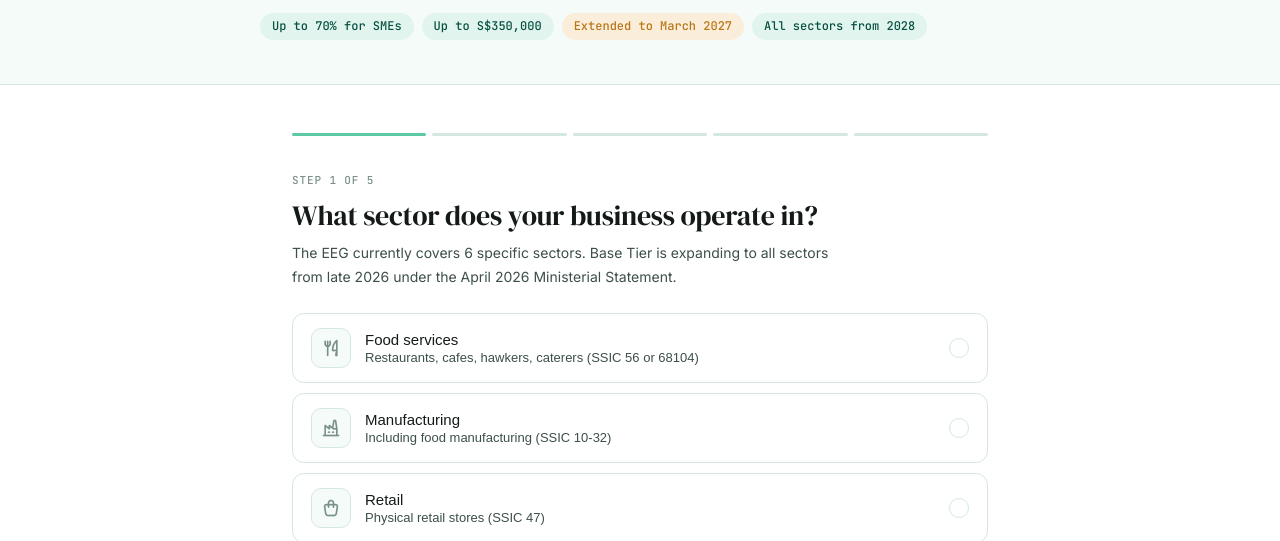
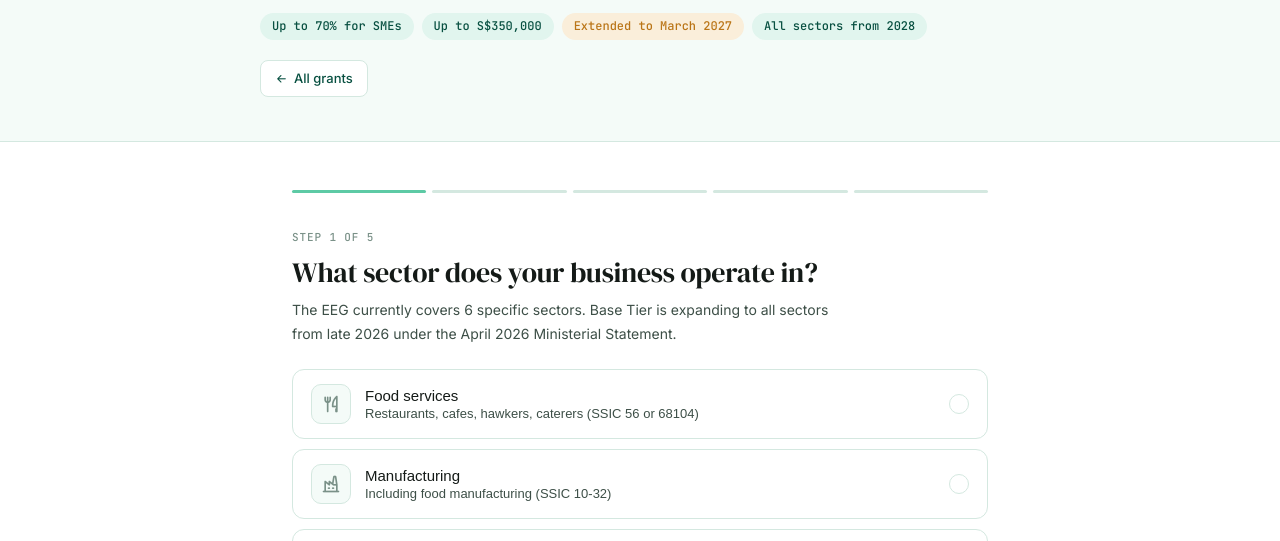
Before and after one commit to famouslogg/sustainability-sg, a website: page eeg-checker.html in a window 1280 px wide. Shown: the part 259-800 px from the top of the page. Drawn offline with Linux system fonts and the light colour scheme.

Commit message:
Update eeg-checker.html

```diff
--- a/eeg-checker.html
+++ b/eeg-checker.html
@@ -200,6 +200,9 @@
       <span class="badge badge-amber">Extended to March 2027</span>
       <span class="badge badge-green">All sectors from 2028</span>
     </div>
+    <a href="/resources.html" style="display:inline-flex; align-items:center; gap:6px; margin-top:20px; font-size:13px; font-weight:500; color:var(--green-deep); text-decoration:none; padding:7px 14px; border:1px solid var(--rule); border-radius:8px; background:var(--white); transition:border-color 0.15s;">
+      <i class="ti ti-arrow-left" aria-hidden="true"></i> All grants
+    </a>
   </div>
 </div>
 
```
